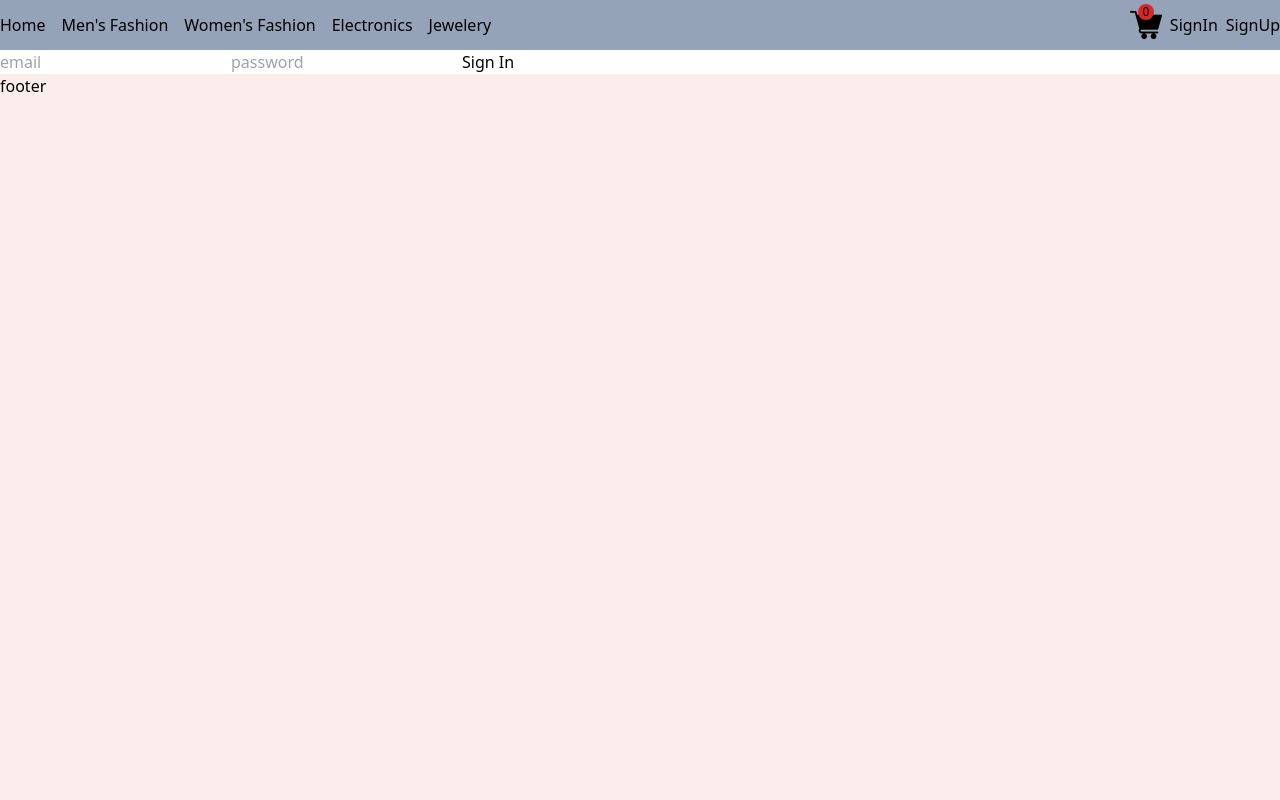
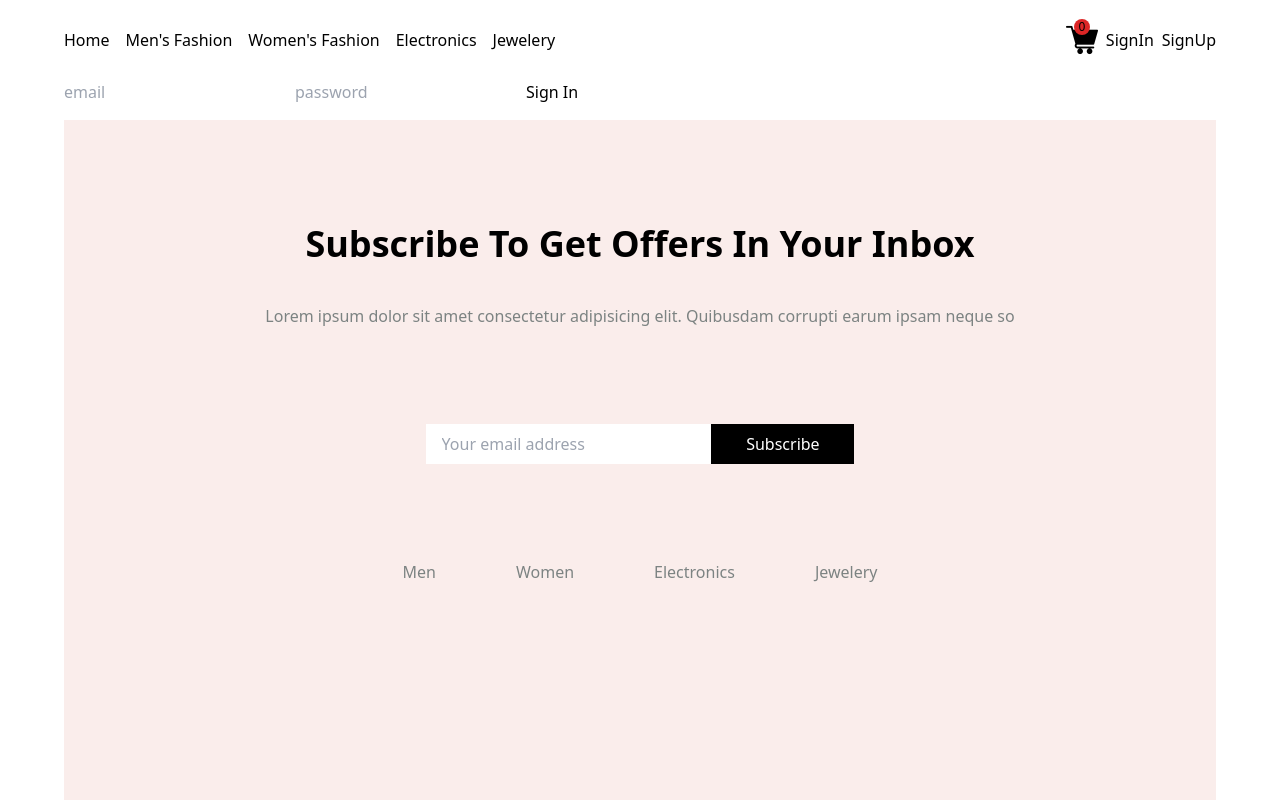
Before and after one commit to abusaadkhan/e-commerce-clone, a React (Create React App) app: page /signin in a window 1280 px wide. Shown: the top 800 px of the page. Built offline with nearby package versions, Linux system fonts and the light colour scheme; no server answers.

Commit message:
footer updated

```diff
--- a/src/App.js
+++ b/src/App.js
@@ -6,7 +6,7 @@ import Footer from './components/Footer';
 
 function App() {
   return (
-    <div>
+    <div className="mx-[5%] box-border ">
       <Navbar/>
       <Outlet/>
       <Footer/>
--- a/src/components/Footer.js
+++ b/src/components/Footer.js
@@ -2,9 +2,30 @@ import React from "react";
 
 const Footer = () => {
     return(
-        <div className="w-full h-screen bg-[#faedeb]" >
- footer
+        <div>
+            <div className="w-full h-screen bg-[#faedeb] flex flex-col  items-center text-center gap-24 p-10 box-border mt-4 text-[#7c8382]" >
 
+                    <div>
+                        <h1 className=" text-4xl font-semibold m-4 mt-16 text-black " >Subscribe To Get Offers In Your Inbox</h1>
+                        <h2 className="  mt-10 ">Lorem ipsum dolor sit amet consectetur adipisicing elit. Quibusdam corrupti earum ipsam neque so</h2>
+                    </div>
+                    <div className="flex w-2/5 " >
+                        <input className="px-4 py-2 w-4/6" placeholder="Your email address" />
+                        <button className="px-4 py-2 w-2/6 bg-black text-white ">Subscribe</button>
+                    </div>
+                    <div>
+                        <ul className="list-none flex flex-wrap gap-20" >
+                            <li>Men</li>
+                            <li>Women</li>
+                            <li>Electronics</li>
+                            <li>Jewelery</li>
+                        </ul>
+                    </div>
+
+            </div>
+            <div className="bg-black w-full h-20 flex justify-center items-center text-white " >
+                <p>Copyright &copy; E-Commerce Store | Powerred by E-Commerce store </p>
+            </div>
         </div>
     )
 }
--- a/src/components/Home.js
+++ b/src/components/Home.js
@@ -3,6 +3,7 @@ import { useGetAllProductsQuery, useGetAllCategoriesQuery, useGetProductsByCateg
 import { useDispatch } from "react-redux";
 import { addProduct } from "../redux/cartSlice";
 import Card from "./Card";
+import { Link } from "react-router-dom";
 
 
 const Home = () => {
@@ -11,39 +12,54 @@ const Home = () => {
     const dispatch = useDispatch()
 
    // console.log("DATA FROM RTQ Query:",data)
-    const fetchProducts = () => {
-        fetch("https://fakestoreapi.com/products")
-        .then((res)=>(
-            res.json()
-        ))
-        .then((data)=>(
-            console.log('DATÂ from fetch:',data)
-        ))
-        .catch((error)=>{
-            console.log('error while fetching products',error)
-        })
-    }
+    // const fetchProducts = () => {
+    //     fetch("https://fakestoreapi.com/products")
+    //     .then((res)=>(
+    //         res.json()
+    //     ))
+    //     .then((data)=>(
+    //         console.log('DATÂ from fetch:',data)
+    //     ))
+    //     .catch((error)=>{
+    //         console.log('error while fetching products',error)
+    //     })
+    // }
 
-    useEffect(()=>{
-        fetchProducts()
-    },[])
+    // useEffect(()=>{
+    //     fetchProducts()
+    // },[])
 
     return(
-        <h1>Home
+        <div className="box-border" >
+
+            <div className="w-full bg-[#faedeb] h-screen my-10 mt-0 flex items-center px-10 " >
+                <div className="w-1/2 h-1/2" >
+                    <h1>Men</h1>
+                    <h1 className="text-6xl font-bold" >Slick. Modern. <br/> Awesome.</h1>
+                    <Link to='/men' >
+                        <button className="mt-10 bg-black text-white px-4 py-2" >Shop Collection</button>
+                    </Link>
+                </div>
+                <div className="w-1/2 h-1/2 bg-white " >
+                </div>
+            </div>
+
+            <div>
                 {isLoading && <h2>...Loading</h2> }
                 { isFetching && <h2>.....fetching</h2> }
                 {error && <h2>something went wrong</h2>}
                 { isSuccess && (
-            <div className="flex flex-row flex-wrap gap-5 w-screen " >
+                    <div className="flex flex-row items-center justify-center flex-wrap gap-5 w-full " >
                         {data.map((pro,key)=>{
                             return <Card pro={pro} key={key} />
                         })}
                     </div>
                 ) }
+            </div>
 
 
 
-        </h1>
+        </div>
     )
 }
 
--- a/src/components/Navbar.js
+++ b/src/components/Navbar.js
@@ -34,7 +34,7 @@ const Navbar = () => {
 
     return(
 
-        <div className=" bg-slate-400 w-full h-[50px] flex flex-row items-center justify-between " >
+        <div className=" bg-white w-full h-[80px] flex flex-row items-center justify-between " >
             <ul className="flex flex-row items-center  gap-4" >
                 <Link to='/' >
                     <li>Home</li>
```
Lines whose indentation alone changed are shown as unchanged.
